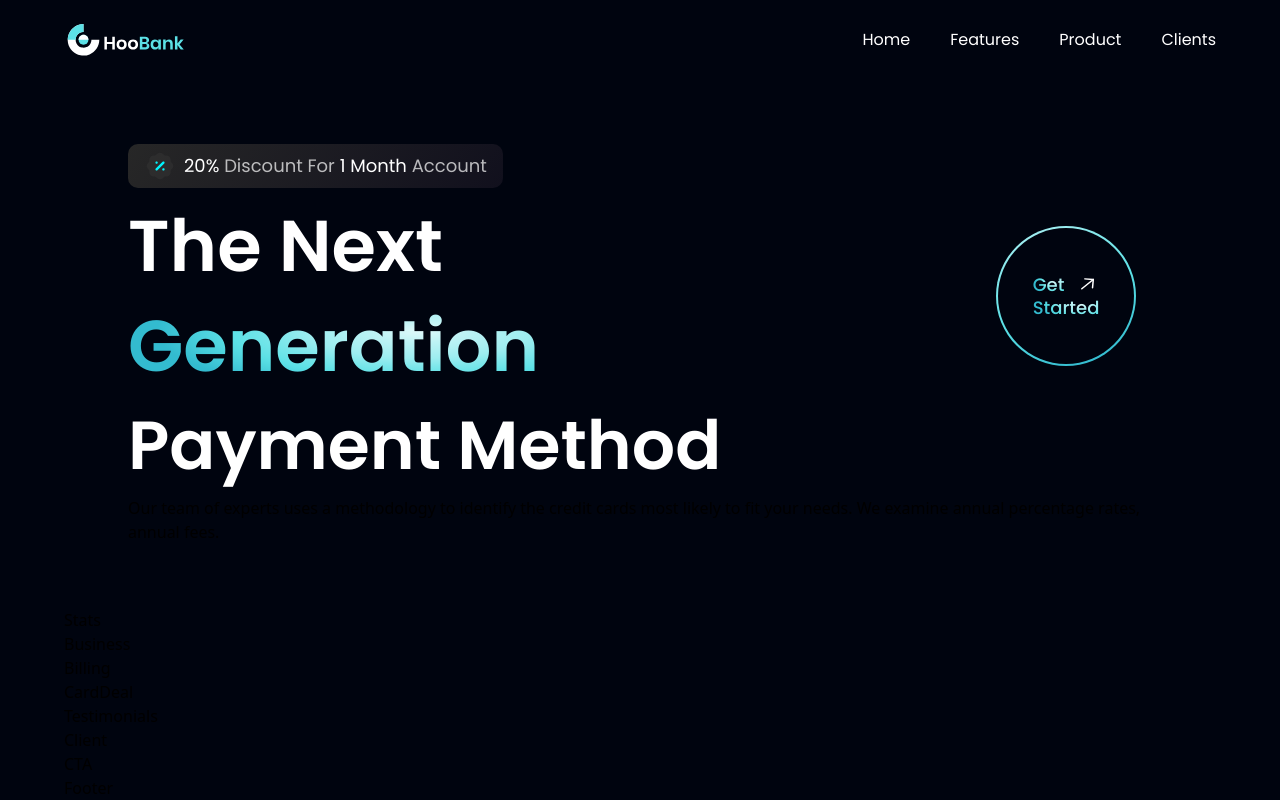
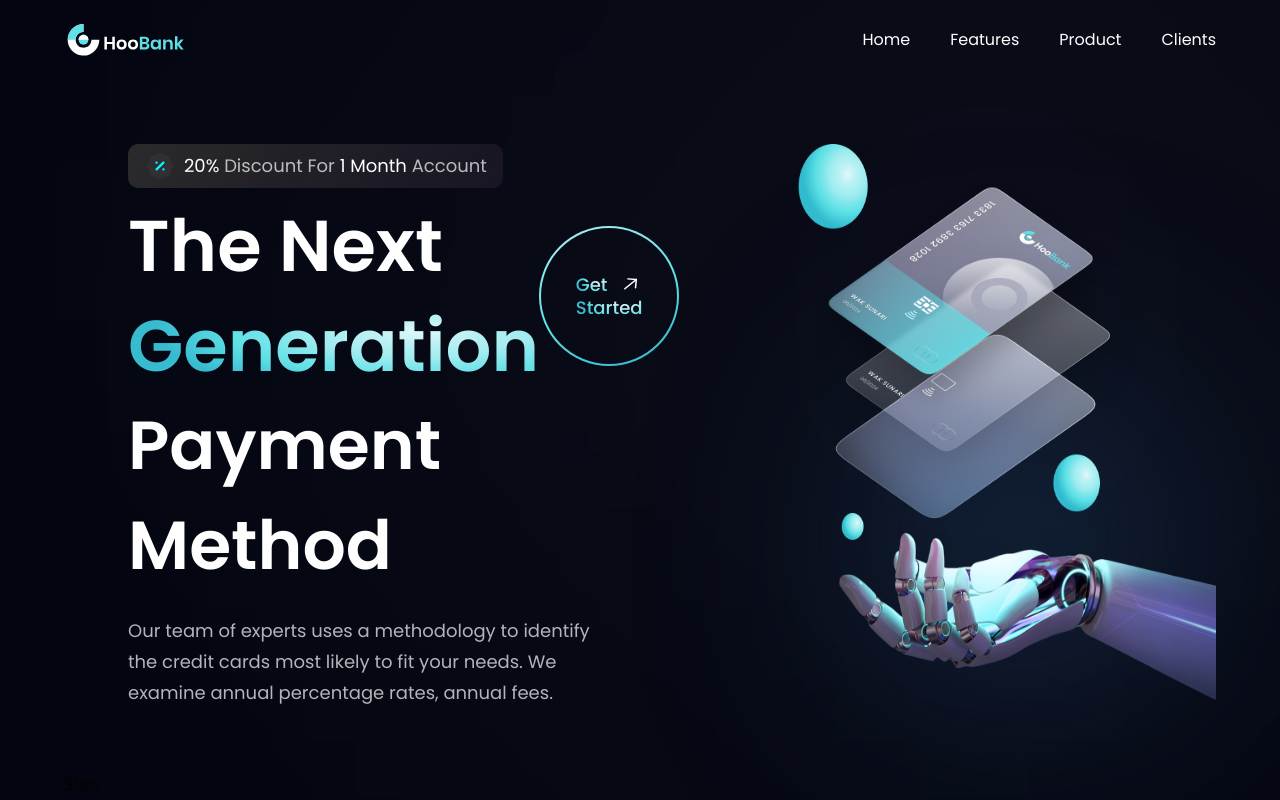
Before and after one commit to hossein-jorfi/landing-page, a React (Vite) app: page / in a window 1280 px wide. Shown: the top 800 px of the page. Built offline with nearby package versions, Linux system fonts and the light colour scheme.

Commit message:
hero section completed

```diff
--- a/src/components/Hero.tsx
+++ b/src/components/Hero.tsx
@@ -33,11 +33,22 @@ const Hero = () => {
           Payment Method
         </h1>
 
-        <p>
+        <p className={`${styles.paragraph} max-w-[470px] mt-5`}>
           Our team of experts uses a methodology to identify the credit cards
           most likely to fit your needs. We examine annual percentage rates,
           annual fees.
         </p>
+      </div>
+
+      <div className={`flex-1 flex ${styles.flexCenter} md:my-0 my-10 relative`}>
+        <img src={robot} alt="robot" className="w-full h-full relative z-[5]" />
+        <div className="absolute z-0 w-[40%] h-[35%] top-0 pink__gradient"></div>
+        <div className="absolute z-1 w-[80%] h-[80%] rounded-full bottom-40 white__gradient"></div>
+        <div className="absolute z-0 w-[50%] h-[50%] right-20 bottom-20  blue__gradient"></div>
+      </div>
+
+      <div className={`ss:hidden ${styles.flexCenter}`}>
+        <GetStarted />
       </div>
     </section>
   );
```
